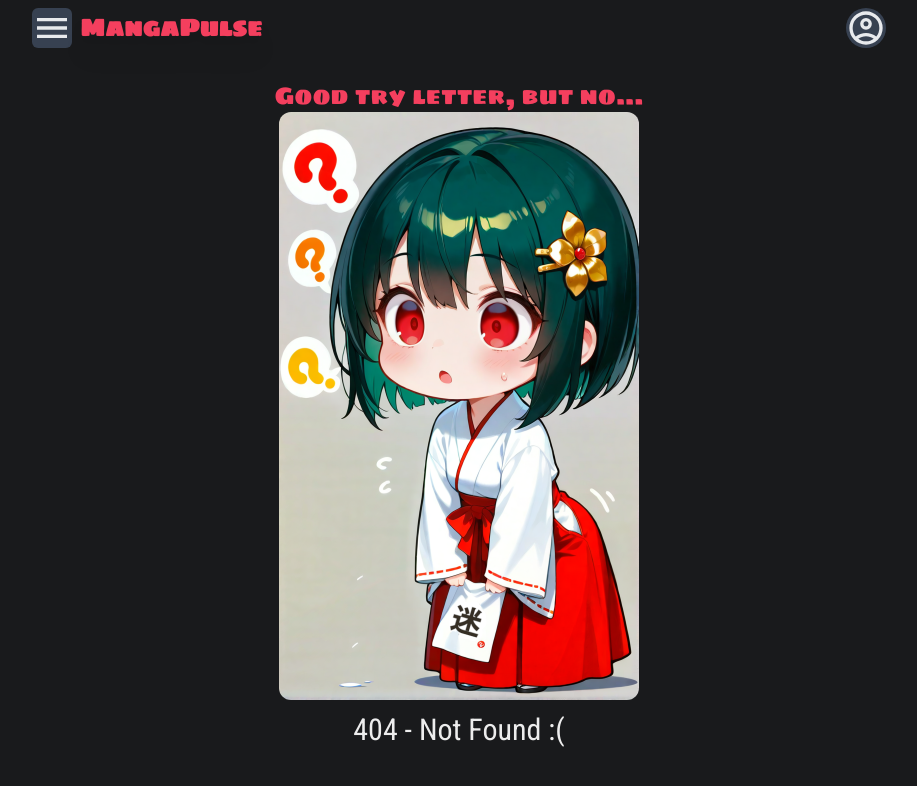
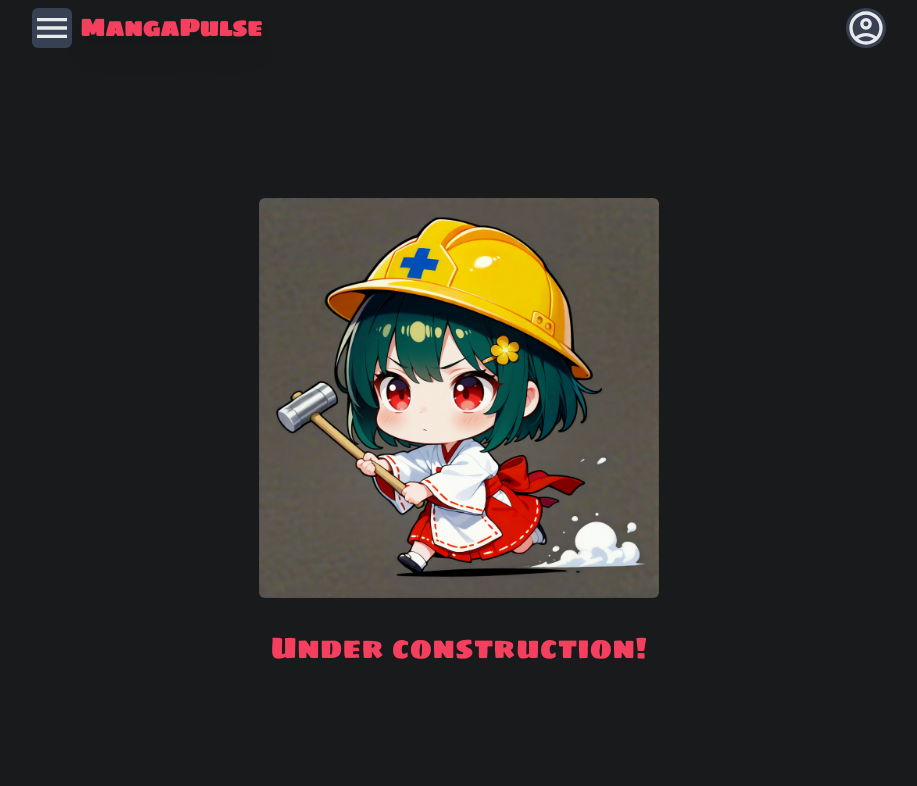
Before and after one commit to ROTBOW/manga_pulse, a Next.js app: page /WIP in a window 1280 px wide. Before the commit this address had no page. Shown: the top 786 px of the page, without its empty margins (181-1098 px from the left). Built offline with nearby package versions, Linux system fonts and the light colour scheme.

Commit message:
Added route for future user page, and a WIP page to redirect to for pages like it

```diff
--- /dev/null
+++ b/app/WIP/page.jsx
@@ -0,0 +1,28 @@
+import letterBuild from "@/public/images/WIP.png";
+import Navbar from "@/components/navbar/navbar";
+import Image from "next/image";
+
+
+const WIP = () => {
+
+    return (
+        <div className="flex flex-col items-center">
+            <Navbar/>
+
+            <div className="w-screen h-screen flex justify-center items-center flex-col">
+                <Image
+                    src={letterBuild}
+                    width='400'
+                    height='400'
+                    alt="Letter running to build this page!"
+                    className="rounded-md mt-16"
+                />
+                <p className="mt-8 font-sigmarOne text-3xl text-rose-500">
+                    Under construction!
+                </p>
+            </div>
+        </div>
+    )
+}
+
+export default WIP;
--- a/app/manga/[uid]/page.jsx
+++ b/app/manga/[uid]/page.jsx
@@ -1,7 +1,6 @@
 import { getCoverUrl, getDesc, getENTitle, getPubStatus, getPubState, getPubYear, getTags, getContentRating, getAuthor, getArtist, getDemographic, getAltTitles } from "@/utils/dataManipulation";
 import { getManga } from "@/utils/getReq";
 import { notFound } from "next/navigation";
-import { Suspense } from "react";
 
 import ChapterList from "@/components/chapterList/chapterList";
 import langToCountry from "@/utils/langToCountry";
@@ -11,7 +10,7 @@ import Image from "next/image";
 import Link from "next/link";
 
 
-const Manga = async ({ params }) => {
+const MangaPage = async ({ params }) => {
     const UID = (await params).uid;
     const manga = await getManga(UID);
 
@@ -125,4 +124,4 @@ const Manga = async ({ params }) => {
     )
 };
 
-export default Manga;
+export default MangaPage;
--- /dev/null
+++ b/app/user/[uid]/page.jsx
@@ -0,0 +1,19 @@
+import { redirect } from "next/navigation";
+
+
+
+const UserPage = async ({ params }) => {
+    const UID = (await params).uid;
+
+    // until this is built it will redirect to WIP route
+    redirect('/WIP');
+
+    return (
+        <div>
+            user page
+        </div>
+    )
+}
+
+
+export default UserPage;
--- a/components/chapterList/chapterList.jsx
+++ b/components/chapterList/chapterList.jsx
@@ -70,6 +70,7 @@ const ChapterList = ({mangaUID}) => {
                 <button className="px-1 w-12 bg-gray-800 hover:bg-gray-600 rounded capitalize" onClick={()=>toggleOrder()}>{order}</button>
             </div>
 
+            {/* need to add loading circle while we wait for the chapters */}
             <ol className="w-3/5">
                 {genChapters()}
             </ol>
```
Also changed, not shown: public/images/WIP.png (added).
